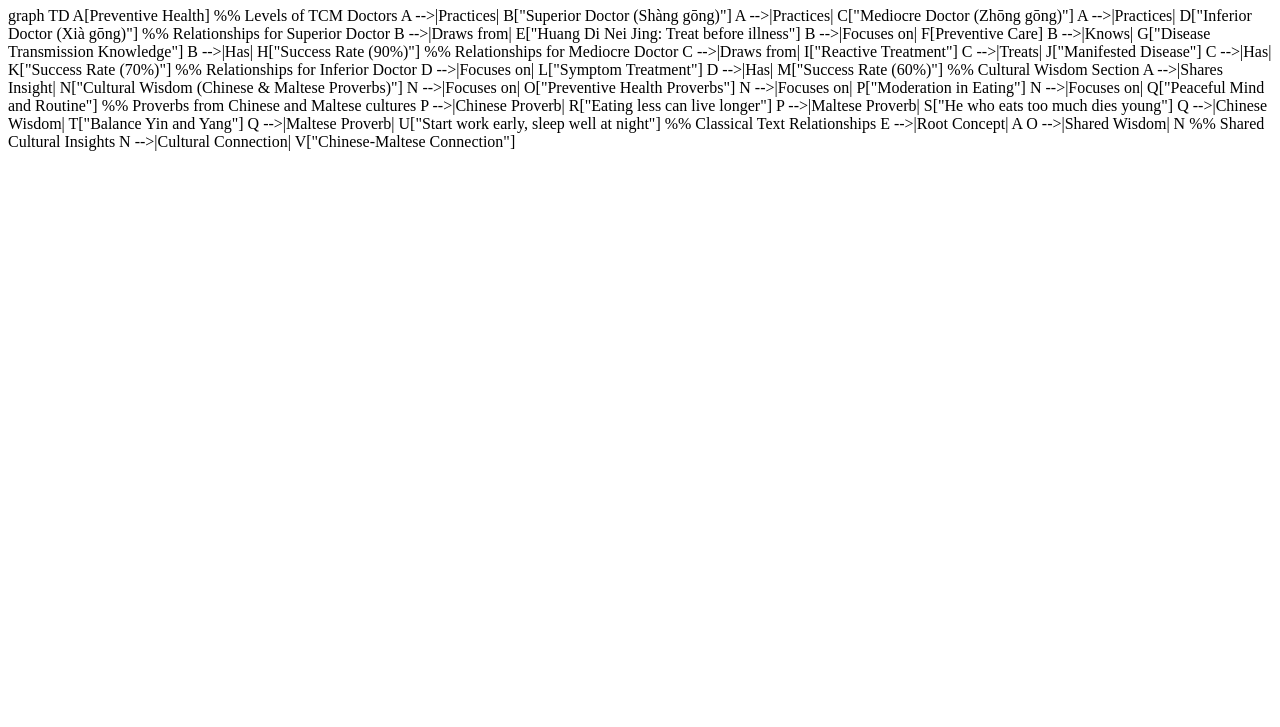
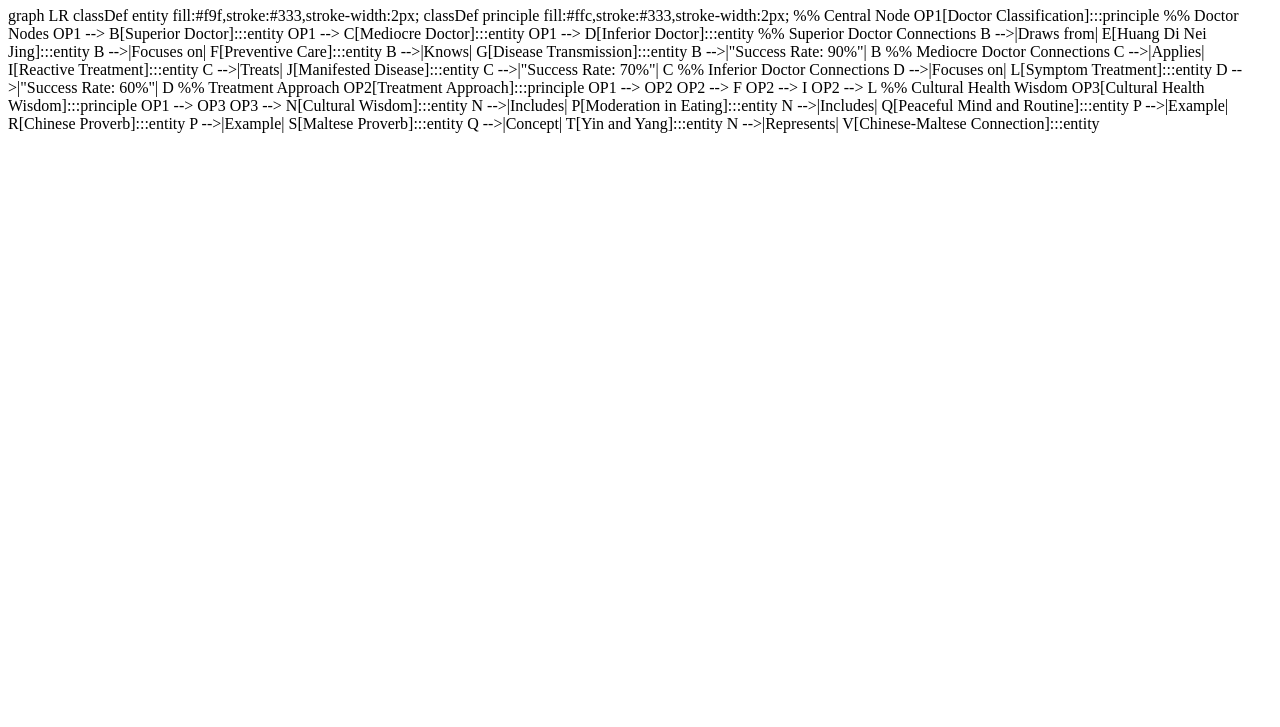
Before and after one commit to swoodeadlock/TCM-KG, a plain HTML site: page index.html in a window 1280 px wide. Shown: the part 73-800 px from the top of the page. Drawn offline with Linux system fonts and the light colour scheme; a script that the page names is missing.

Commit message:
Update index.html

```diff
--- a/index.html
+++ b/index.html
@@ -2,59 +2,62 @@
 <html lang="en">
 <head>
     <meta charset="UTF-8">
-    <meta name="viewport" content="width=device-width, initial-scale=1.0">
-    <title>TCM Doctors and Health Wisdom Knowledge Graph</title>
+    <title>TCM Knowledge Graph - Centralized Hub</title>
     <script src="https://cdnjs.cloudflare.com/ajax/libs/mermaid/8.13.10/mermaid.min.js"></script>
 </head>
 <body>
-    <h1>TCM Doctors and Cultural Health Wisdom Knowledge Graph</h1>
+    <h1>Traditional Chinese Medicine (TCM) Knowledge Graph - Centralized Hub</h1>
     <div class="mermaid">
-        graph TD
-        A[Preventive Health]
+        graph LR
+        classDef entity fill:#f9f,stroke:#333,stroke-width:2px;
+        classDef principle fill:#ffc,stroke:#333,stroke-width:2px;
 
-        %% Levels of TCM Doctors
-        A -->|Practices| B["Superior Doctor (Shàng gōng)"]
-        A -->|Practices| C["Mediocre Doctor (Zhōng gōng)"]
-        A -->|Practices| D["Inferior Doctor (Xià gōng)"]
+        %% Central Node
+        OP1[Doctor Classification]:::principle
 
-        %% Relationships for Superior Doctor
-        B -->|Draws from| E["Huang Di Nei Jing: Treat before illness"]
-        B -->|Focuses on| F[Preventive Care]
-        B -->|Knows| G["Disease Transmission Knowledge"]
-        B -->|Has| H["Success Rate (90%)"]
+        %% Doctor Nodes
+        OP1 --> B[Superior Doctor]:::entity
+        OP1 --> C[Mediocre Doctor]:::entity
+        OP1 --> D[Inferior Doctor]:::entity
 
-        %% Relationships for Mediocre Doctor
-        C -->|Draws from| I["Reactive Treatment"]
-        C -->|Treats| J["Manifested Disease"]
-        C -->|Has| K["Success Rate (70%)"]
+        %% Superior Doctor Connections
+        B -->|Draws from| E[Huang Di Nei Jing]:::entity
+        B -->|Focuses on| F[Preventive Care]:::entity
+        B -->|Knows| G[Disease Transmission]:::entity
+        B -->|"Success Rate: 90%"| B
 
-        %% Relationships for Inferior Doctor
-        D -->|Focuses on| L["Symptom Treatment"]
-        D -->|Has| M["Success Rate (60%)"]
+        %% Mediocre Doctor Connections
+        C -->|Applies| I[Reactive Treatment]:::entity
+        C -->|Treats| J[Manifested Disease]:::entity
+        C -->|"Success Rate: 70%"| C
 
-        %% Cultural Wisdom Section
-        A -->|Shares Insight| N["Cultural Wisdom (Chinese & Maltese Proverbs)"]
-        N -->|Focuses on| O["Preventive Health Proverbs"]
-        N -->|Focuses on| P["Moderation in Eating"]
-        N -->|Focuses on| Q["Peaceful Mind and Routine"]
+        %% Inferior Doctor Connections
+        D -->|Focuses on| L[Symptom Treatment]:::entity
+        D -->|"Success Rate: 60%"| D
 
-        %% Proverbs from Chinese and Maltese cultures
-        P -->|Chinese Proverb| R["Eating less can live longer"]
-        P -->|Maltese Proverb| S["He who eats too much dies young"]
-        Q -->|Chinese Wisdom| T["Balance Yin and Yang"]
-        Q -->|Maltese Proverb| U["Start work early, sleep well at night"]
+        %% Treatment Approach
+        OP2[Treatment Approach]:::principle
+        OP1 --> OP2
+        OP2 --> F
+        OP2 --> I
+        OP2 --> L
 
-        %% Classical Text Relationships
-        E -->|Root Concept| A
-        O -->|Shared Wisdom| N
-
-        %% Shared Cultural Insights
-        N -->|Cultural Connection| V["Chinese-Maltese Connection"]
+        %% Cultural Health Wisdom
+        OP3[Cultural Health Wisdom]:::principle
+        OP1 --> OP3
+        OP3 --> N[Cultural Wisdom]:::entity
+        N -->|Includes| P[Moderation in Eating]:::entity
+        N -->|Includes| Q[Peaceful Mind and Routine]:::entity
+        P -->|Example| R[Chinese Proverb]:::entity
+        P -->|Example| S[Maltese Proverb]:::entity
+        Q -->|Concept| T[Yin and Yang]:::entity
+        N -->|Represents| V[Chinese-Maltese Connection]:::entity
     </div>
     <script>
         mermaid.initialize({
             startOnLoad: true,
-            flowchart: { useMaxWidth: false }
+            flowchart: { useMaxWidth: false },
+            theme: 'neutral'
         });
     </script>
 </body>
```
